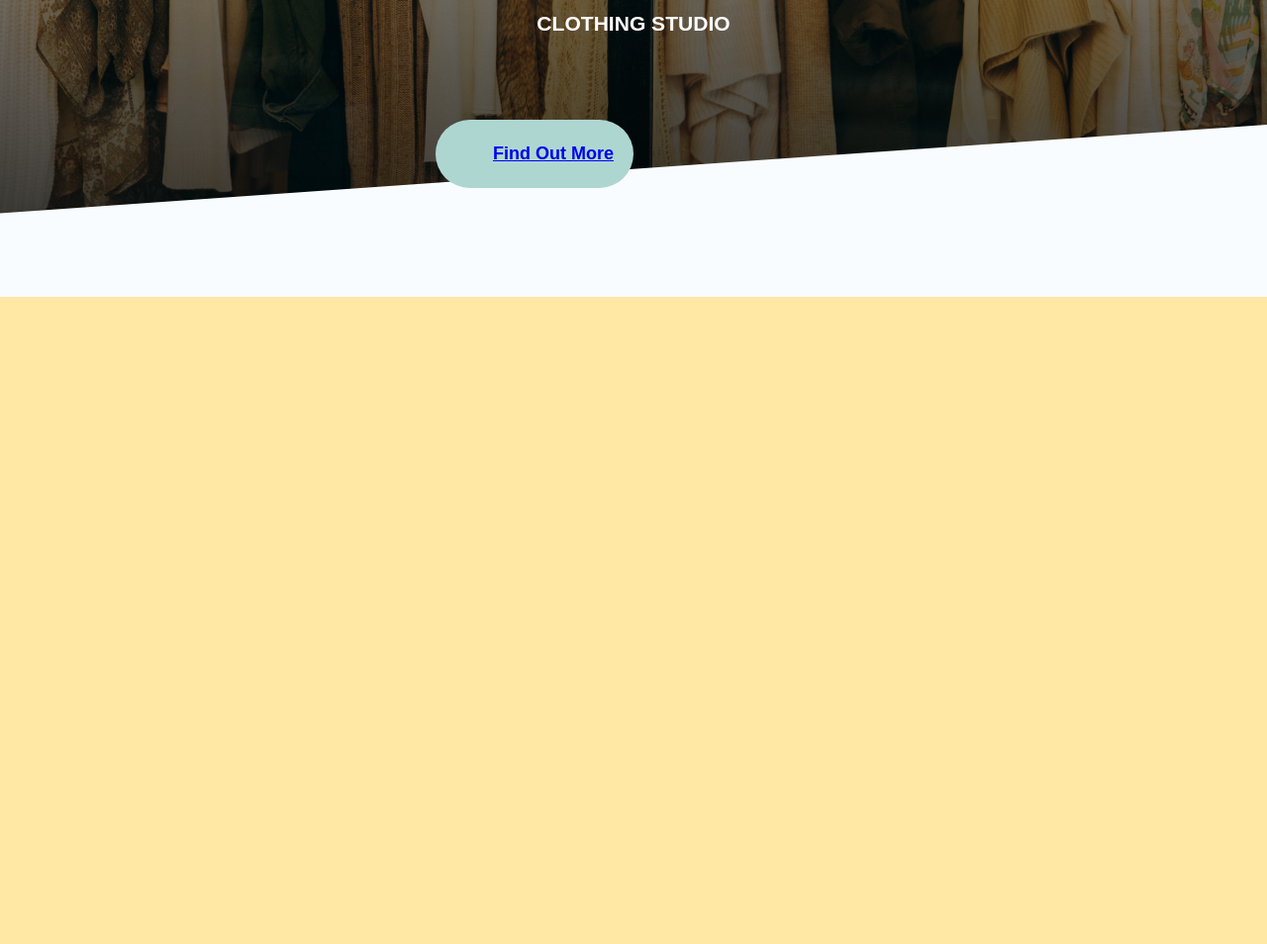
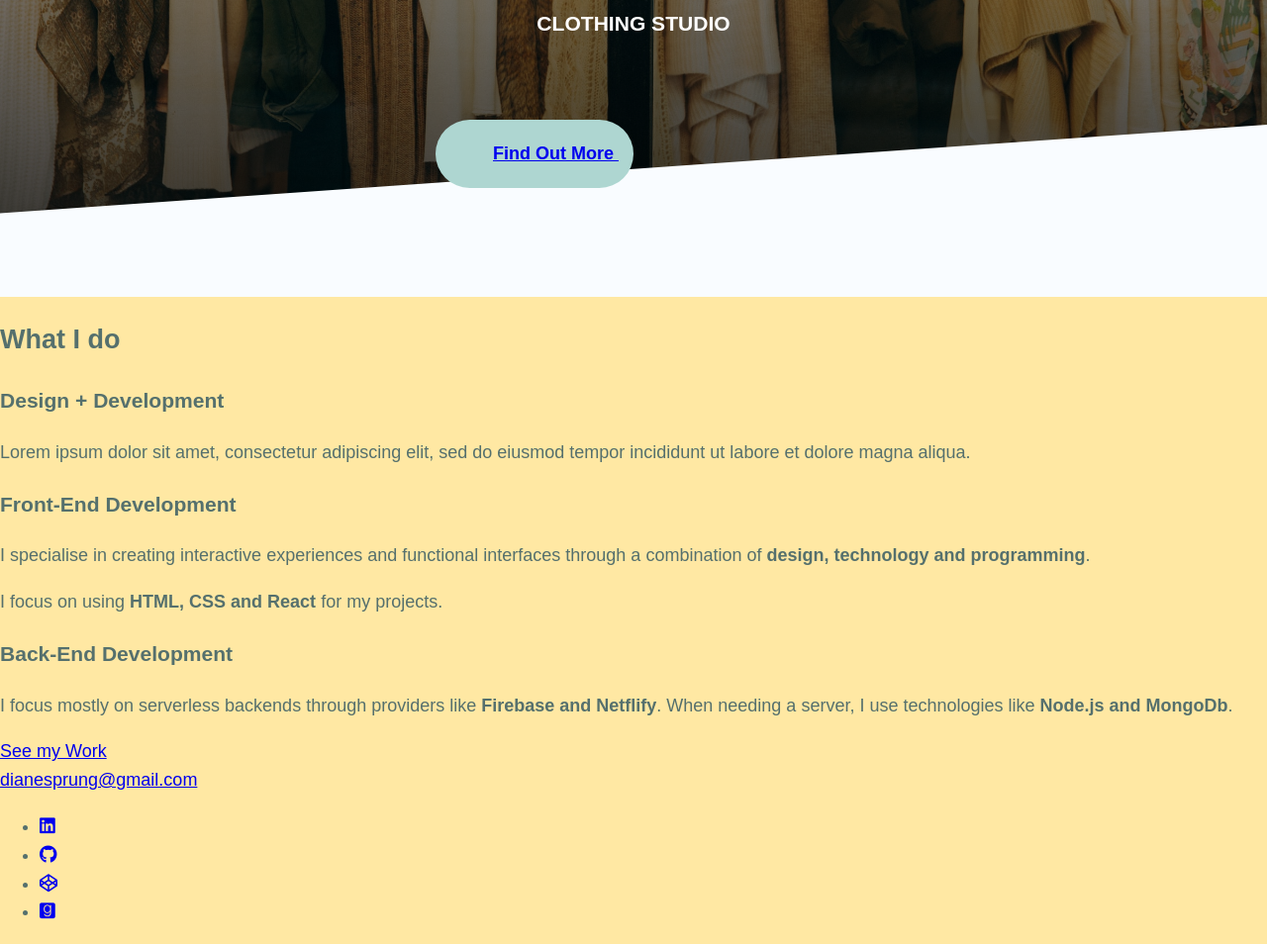
Before and after one commit to BrigitteSprung/buzibodz-website, a website: page public/index.html in a window 1280 px wide. Shown: the part 500-1454 px from the top of the page at 99% size. Before the commit the page ends 800 px from the top, so only its background shows below. Drawn offline with nearby package versions, Linux system fonts and the light colour scheme; some packages are replaced by stand-ins of ours; a web font is replaced by a local one.

Commit message:
Added google fonts choices and some text

```diff
--- a/public/index.html
+++ b/public/index.html
@@ -10,10 +10,7 @@
     <link rel="stylesheet" href="https://cdnjs.cloudflare.com/ajax/libs/font-awesome/5.11.2/css/all.css" integrity="sha256-46qynGAkLSFpVbEBog43gvNhfrOj+BmwXdxFgVK/Kvc=" crossorigin="anonymous" />
     <!-- google fonts -->
     <link rel="preconnect" href="https://fonts.gstatic.com">
-    <link href="https://fonts.googleapis.com/css2?family=Source+Code+Pro&display=swap" rel="stylesheet">
-    <link href="https://fonts.googleapis.com/css2?family=Source+Code+Pro&family=Source+Sans+Pro:wght@400;900&display=swap" rel="stylesheet">
-    <!-- link to main stylesheet -->
-    <link rel="stylesheet" href="css/style.css">
+    <link href="https://fonts.googleapis.com/css2?family=Lora:ital,wght@0,400;0,700;1,400&family=Pattaya&display=swap" rel="stylesheet"> <link rel="stylesheet" href="css/style.css">
 
     <!-- update the version number as needed -->
     <script defer src="/__/firebase/8.6.2/firebase-app.js"></script>
@@ -40,9 +37,76 @@
         <img class="rocky-dashed animate-pop-in" src="https://cssanimation.rocks/levelup/public/images/rocky-dashed.svg">
         <h1 class="header-title animate-pop-in">BuziBodz</h1>
         <h3 class="header-subtitle animate-pop-in">Clothing Studio</h3>
-        <p class="header-button animate-pop-in"><a href="http://courses.cssanimation.rocks/p/level-up" class="button">Find Out More</a></p>
+        <p class="header-button animate-pop-in"><a href="http://courses.cssanimation.rocks/p/level-up" class="button">
+          Find Out More <span>about us</span>
+        </a></p>
       </section>
     </header>
+    	<!-- My Services -->
+	<section class="my-services" id="services">
+		<h2 class="section__title section__title--services">What I do</h2>
+
+
+		<div class="services">
+			<div class="service">
+				<h3>Design + Development</h3>
+				<p>Lorem ipsum dolor sit amet, consectetur adipiscing elit,
+					sed do eiusmod tempor incididunt ut labore et dolore magna aliqua.
+					</p>
+
+				<!-- </service>  -->
+			</div>
+
+			<div class="service">
+				<h3>Front-End Development</h3>
+				<p>I specialise in creating interactive experiences and functional interfaces
+					through a combination of <strong>design, technology and programming</strong>. </p>
+				<p>I focus on using <strong>HTML, CSS and React</strong> for my projects.
+				</p>
+
+				<!-- </service>  -->
+			</div>
+
+			<div class="service">
+				<h3>Back-End Development</h3>
+				<p>I focus mostly on serverless backends through providers like <strong>Firebase and Netflify</strong>.
+				When needing a server, I use technologies like <strong>Node.js and MongoDb</strong>.
+				</p>
+
+				<!-- </service>  -->
+			</div>
+			<!-- </services> -->
+		</div>
+
+		<a href="#my-work" class="btn">See my Work</a>
+	</section>
+	<!-- Footer -->
+	<footer class="footer">
+		<a href="mailto:brigittesprung@gmail.com" class="footer__link">dianesprung@gmail.com</a>
+		<ul class="social-list">
+			<li class="social-list__item">
+				<a href="https://www.linkedin.com/in/brigittesprung/" class="social-list__link">
+					<i class="fab fa-linkedin"></i>
+				</a>
+			</li>
+			<li class="social-list__item">
+				<a href="https://github.com/BrigitteSprung" class="social-list__link">
+					<i class="fab fa-github"></i>
+				</a>
+			</li>
+			<li class="social-list__item">
+				<a href="https://codepen.io/brigittesprung" class="social-list__link">
+					<i class="fab fa-codepen"></i>
+				</a>
+			</li>
+			<li class="social-list__item">
+				<a href="https://www.goodreads.com/user/show/42556404-brigitte-sprung" class="social-list__link">
+					<i class="fab fa-goodreads"></i>
+				</a>
+			</li>
+
+		</ul>
+	</footer>
 
 
      <!-- The core Firebase JS SDK is always required and must be listed first -->
```
